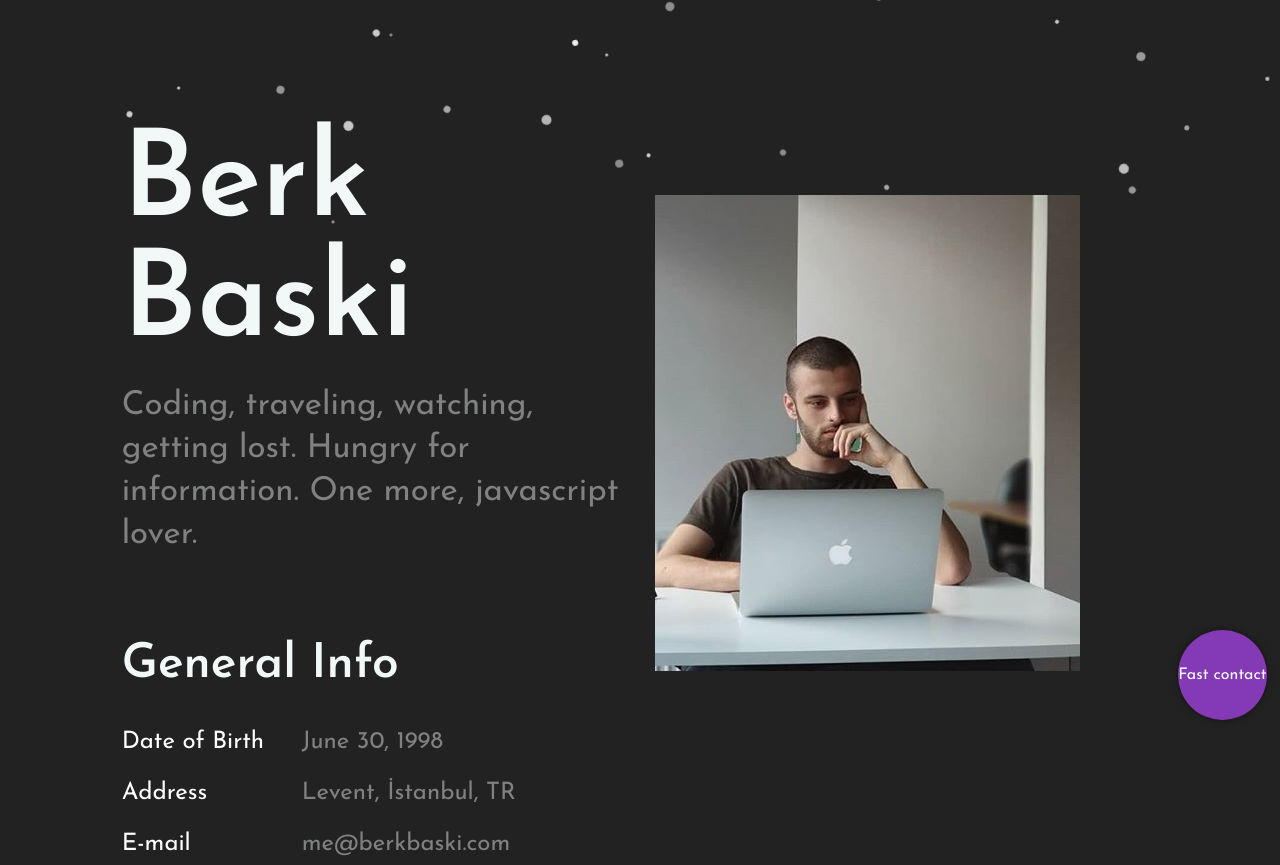
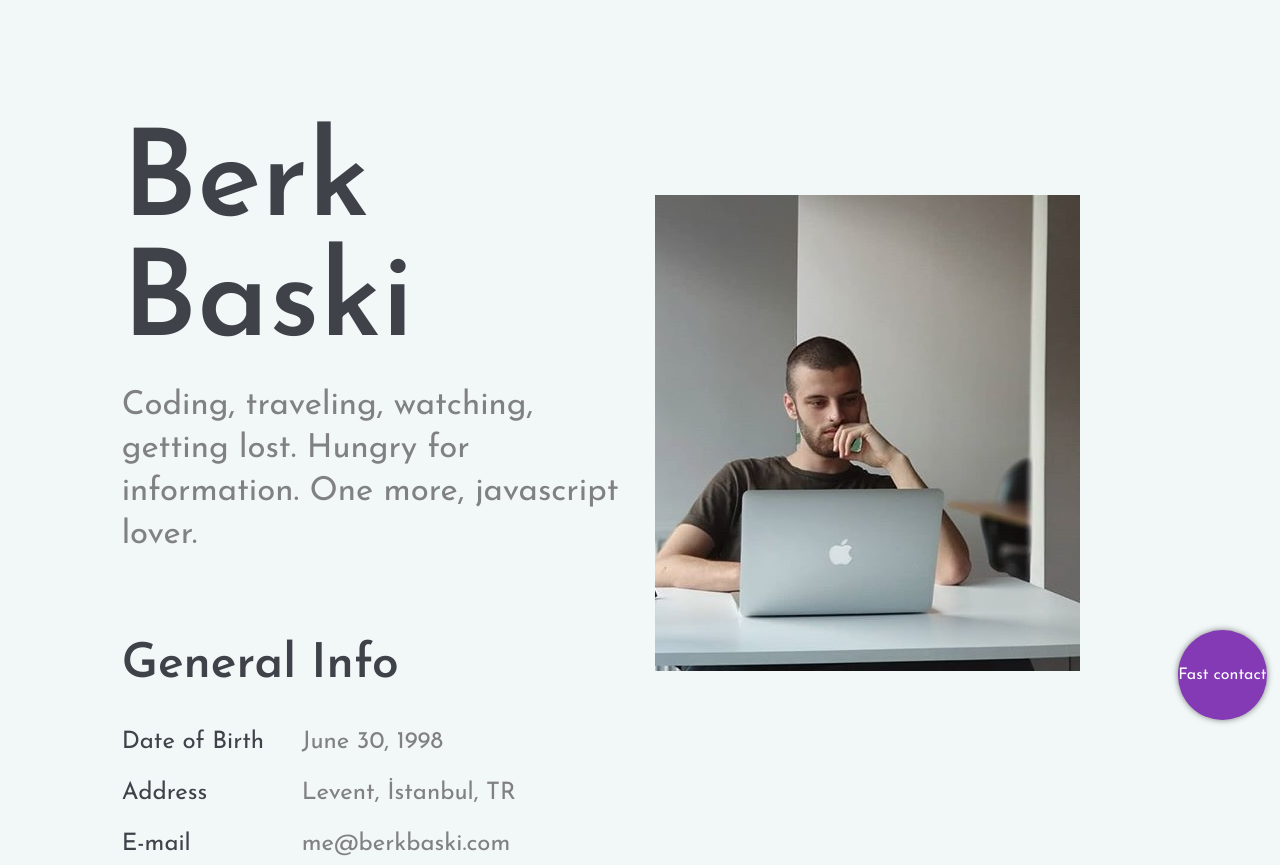
Before and after one commit to berkbaski/berkbaski.github.io, a plain HTML site: page index.html in a window 1280 px wide. Shown: the top 865 px of the page. Drawn offline with nearby package versions, Linux system fonts and the light colour scheme.

Commit message:
good bye new year :)

```diff
--- a/css/style.css
+++ b/css/style.css
@@ -487,7 +487,6 @@ ol {
 	Resume section
 ----------------------*/
 .resume-section.with-bg {
-  background-image: url(../img/resume-bg.jpg);
   background-repeat: no-repeat;
   background-size: cover;
 }
--- a/index.html
+++ b/index.html
@@ -15,7 +15,6 @@
     <link rel="stylesheet" href="css/font-awesome.min.css" />
     <link rel="stylesheet" href="css/flaticon.css" />
     <link rel="stylesheet" href="css/style.css" />
-    <link rel="stylesheet" href="css/new-year.css" />
   </head>
   <body id="app">
     <!-- Hero section start -->
@@ -341,7 +340,5 @@
     <!--====== Javascripts & Jquery ======-->
     <script src="js/jquery-2.1.4.min.js"></script>
     <script src="js/bootstrap.min.js"></script>
-    <script src="js/snowfall.js"></script>
-    <script src="js/new-year.js"></script>
   </body>
 </html>
--- a/js/new-year.js
+++ /dev/null
@@ -1,9 +0,0 @@
-window.onload = function () {
-	var snow = new Snowfall();
-	snow.config({
-		type: "solid",
-		minSize: 3,
-		maxSize: 10
-	});
-	snow.play();
-}
--- a/js/snowfall.js
+++ /dev/null
@@ -1,206 +0,0 @@
-/*!
- * Snowfall.js v1.1 (http://cople.github.io/Snowfall.js/)
- */
-(function(window, document, undefined) {
-
-    "use strict";
-
-    var winWidth = window.innerWidth,
-        winHeight = window.innerHeight,
-        defaultOptions = {
-            minSize: 10,
-            maxSize: 30,
-            type: "text",
-            content: "&#10052",
-            fadeOut: true,
-            autoplay: true,
-            interval: 200
-        };
-
-    function cssPrefix(propertyName) {
-        var capitalizePropertyName = propertyName.charAt(0).toUpperCase() + propertyName.slice(1),
-            tempDiv = document.createElement("div"),
-            style = tempDiv.style,
-            vendorPrefixes = ["Webkit", "Moz", "ms", "O"];
-
-        if (propertyName in style) return propertyName;
-
-        for (var i = 0, l = vendorPrefixes.length; i < l; i++) {
-            var name = vendorPrefixes[i] + capitalizePropertyName;
-            if (name in style) return name;
-        };
-
-        return null;
-    };
-
-    var cssPrefixedNames = {
-            "transform": cssPrefix("transform"),
-            "transition": cssPrefix("transition")
-        },
-        transitionendEventName = {
-            "WebkitTransition": "webkitTransitionEnd",
-            "OTransition": "oTransitionEnd",
-            "Moztransition": "transitionend",
-            "transition": "transitionend"
-        }[cssPrefixedNames.transition];
-
-    function random(min, max, deviation) {
-        if (deviation) {
-            deviation *= max;
-            max = max + deviation;
-            min = max - deviation;
-        } else {
-            min = min || 0;
-        };
-        return parseInt(Math.random() * (max - min + 1) + min);
-    };
-
-    function extend(target, source) {
-        for (var prop in source) {
-            target[prop] = source[prop];
-        };
-        return target;
-    };
-
-    function setStyle(element, rules) {
-        for (var name in rules) {
-            element.style[cssPrefixedNames[name] || name] = rules[name];
-        };
-    };
-
-    var hidden, visibilityChange;
-    if (typeof document.hidden !== "undefined") {
-        hidden = "hidden";
-        visibilityChange = "visibilitychange";
-    } else if (typeof document.mozHidden !== "undefined") {
-        hidden = "mozHidden";
-        visibilityChange = "mozvisibilitychange";
-    } else if (typeof document.msHidden !== "undefined") {
-        hidden = "msHidden";
-        visibilityChange = "msvisibilitychange";
-    } else if (typeof document.webkitHidden !== "undefined") {
-        hidden = "webkitHidden";
-        visibilityChange = "webkitvisibilitychange";
-    };
-
-    window.addEventListener("resize", function() {
-        winHeight = window.innerHeight;
-        winWidth = window.innerWidth;
-    }, false);
-
-    function Snowfall(newOptions) {
-
-        var _ = this,
-            queue = [],
-            options = defaultOptions,
-            $snowfield = document.createElement("div"),
-            isImage, cntLength, $snowflake, timer;
-
-        _.config = function(newOptions) {
-            extend(options, newOptions);
-
-            isImage = options.type == "image";
-            cntLength = options.content.length;
-
-            $snowflake = isImage ? new Image() : document.createElement("div");
-            $snowflake.className = "snowflake snowflake-" + options.type;
-            $snowflake.dataset.type = options.type;
-        };
-
-        _.config(newOptions);
-
-        function Snowflake() {
-            var _$snowflake = $snowflake.cloneNode();
-            if (options.type != "solid") {
-                _$snowflake[isImage ? "src" : "innerHTML"] = typeof options.content == "string" ? options.content : options.content[cntLength == 0 ? 0 : Math.floor(Math.random() * cntLength)];
-            };
-
-            return _$snowflake;
-        };
-
-        function snowAnimate() {
-            var size = random(options.minSize, options.maxSize),
-                top = -2 * size,
-                left = random(0, winWidth - size),
-                opacity = random(5, 10) / 10,
-                angle = random(null, winHeight * 0.8, 1),
-                translateX = random(-100, 100),
-                translateY = winHeight + size * 2,
-                duration = random(null, winHeight * 20, 0.2),
-                _$snowflake;
-
-            if (queue.length) {
-                _$snowflake = queue.shift();
-                if (_$snowflake.dataset.type != options.type) _$snowflake = new Snowflake();
-            } else {
-                _$snowflake = new Snowflake();
-            };
-
-            var styleRules = {
-                "top": top + "px",
-                "left": left + "px",
-                "opacity": opacity,
-                "transform": "none",
-                "transition": duration + "ms linear"
-            };
-
-            switch (options.type) {
-                case "solid":
-                    styleRules.width = styleRules.height = size + "px";
-                    break;
-                case "text":
-                    styleRules["font-size"] = size + "px";
-                    break;
-                case "image":
-                    styleRules.width = size + "px";
-                    break;
-            };
-
-            setStyle(_$snowflake, styleRules);
-
-            $snowfield.appendChild(_$snowflake);
-
-            setTimeout(function() {
-                setStyle(_$snowflake, {
-                    "transform": "translate(" + translateX + "px," + translateY + "px) rotate(" + angle + "deg)",
-                    "opacity": options.fadeOut ? 0 : opacity
-                });
-            }, 100);
-        };
-
-        _.playing = 0;
-
-        _.play = function() {
-            if (_.playing) return;
-            timer = setInterval(snowAnimate, options.interval);
-            _.playing = 1;
-        };
-
-        _.stop = function() {
-            if (!_.playing) return;
-            clearInterval(timer);
-            timer = null;
-            _.playing = 0;
-        };
-
-        document.addEventListener(visibilityChange, function() {
-            document[hidden] ? _.stop() : _.play();
-        }, false);
-
-        $snowfield.addEventListener(transitionendEventName, function(e) {
-            var snowflake = e.target || e.srcElement;
-            $snowfield.removeChild(snowflake);
-            queue.push(snowflake);
-        }, false);
-
-        $snowfield.className = "snowfield";
-        document.body.appendChild($snowfield);
-
-        options.autoplay && _.play();
-
-        return _;
-    };
-
-    window.Snowfall = Snowfall;
-
-})(window, document);
```
